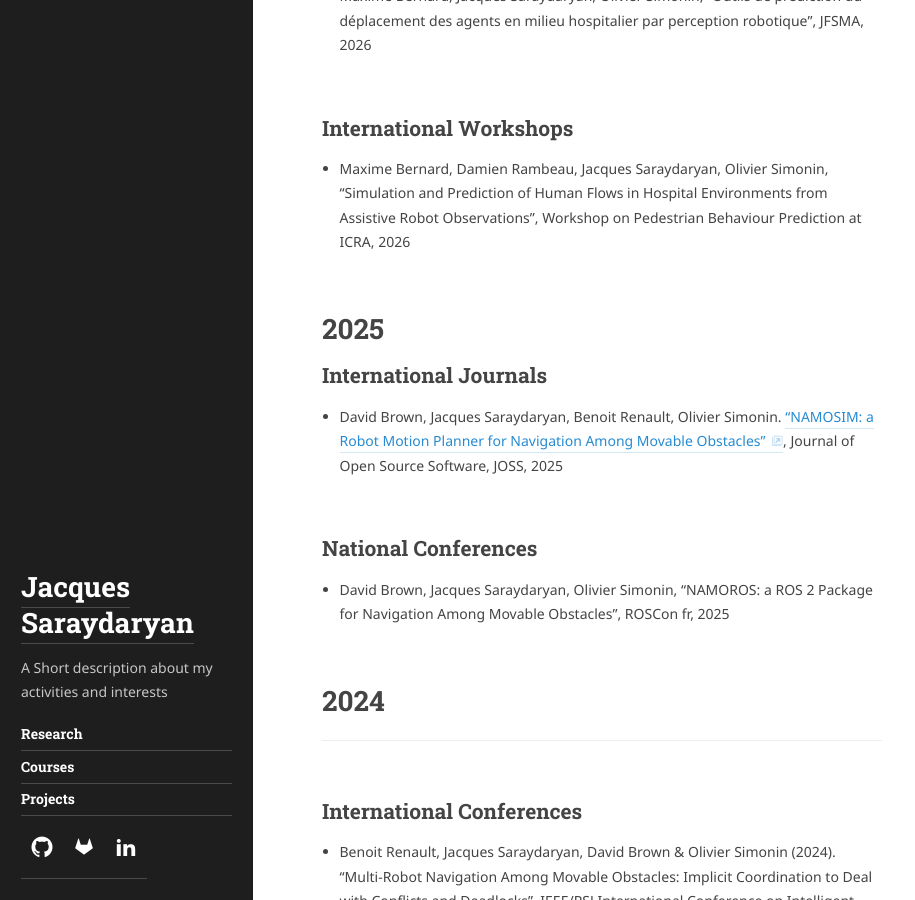
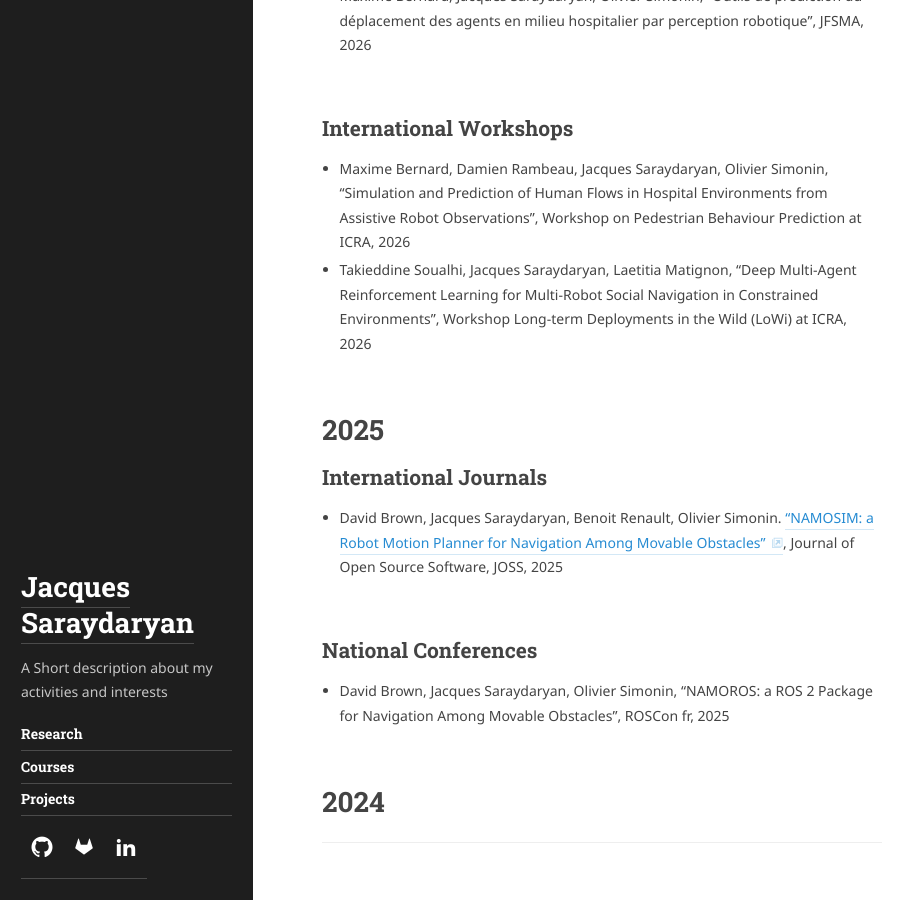
Before and after one commit to jacques-saraydaryan/jacques-saraydaryan.github.io, a Jekyll site: the page built from menus_pages/researchPage.md, in a window 1280 px wide and 900 px high, scrolled down 536 px. Shown: the whole window, without its empty margins (0-915 px from the left). Built offline with Jekyll 4.4.1, drawn with Linux system fonts in a browser that asks for light colours; some web fonts are replaced.

Commit message:
add ICRA workshop

```diff
--- a/menus_pages/researchPage.md
+++ b/menus_pages/researchPage.md
@@ -25,6 +25,7 @@ accent_image:
 
 ## International Workshops
 - Maxime Bernard, Damien Rambeau, Jacques Saraydaryan, Olivier Simonin, "Simulation and Prediction of Human Flows in Hospital Environments from Assistive Robot Observations", Workshop on Pedestrian Behaviour Prediction at ICRA, 2026
+- Takieddine Soualhi, Jacques Saraydaryan, Laetitia Matignon, "Deep Multi-Agent Reinforcement Learning for Multi-Robot Social Navigation in Constrained Environments", Workshop Long-term Deployments in the Wild (LoWi) at ICRA, 2026
 
 
 # 2025
```
